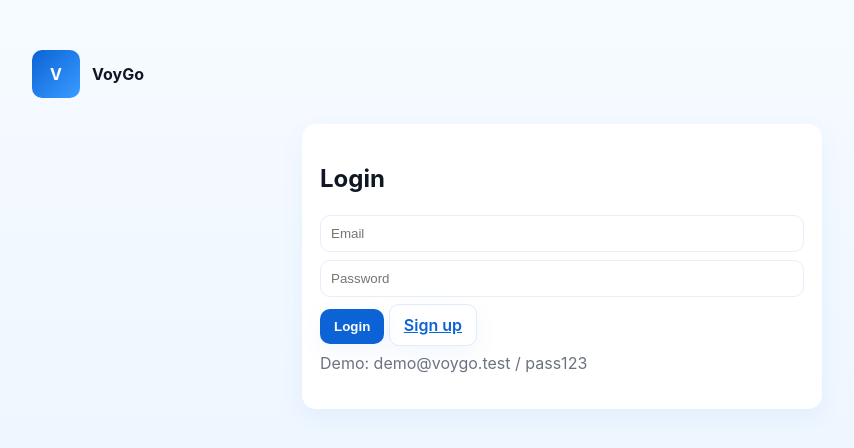
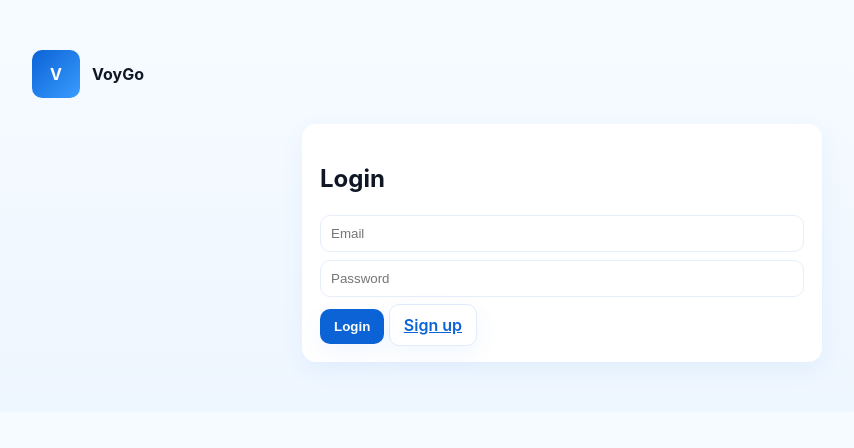
Before and after one commit to muzaif-xviii/voygo, a plain HTML site: page frontend/login.html in a window 1280 px wide. Shown: the whole page, without its empty margins (78-932 px from the left). Drawn offline with Linux system fonts and the light colour scheme.

Commit message:
removed demo from display

```diff
--- a/frontend/login.html
+++ b/frontend/login.html
@@ -10,7 +10,6 @@
       <div class="form-row" style="margin-top:8px"><input class="input" name="password" type="password" placeholder="Password" required></div>
       <div style="margin-top:12px"><button class="btn">Login</button> <a href="signup.html" class="btn ghost">Sign up</a></div>
     </form>
-    <p style="margin-top:8px;color:var(--muted)">Demo: demo@voygo.test / pass123</p>
   </div>
 </div>
 </body></html>
```
